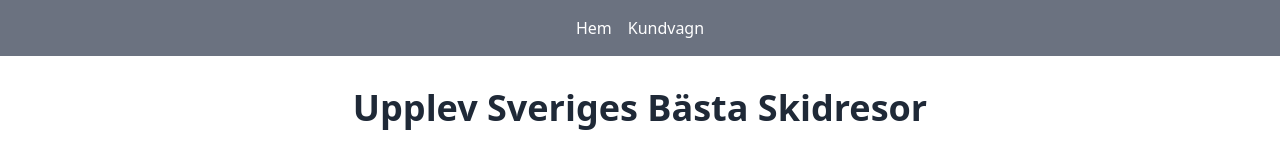
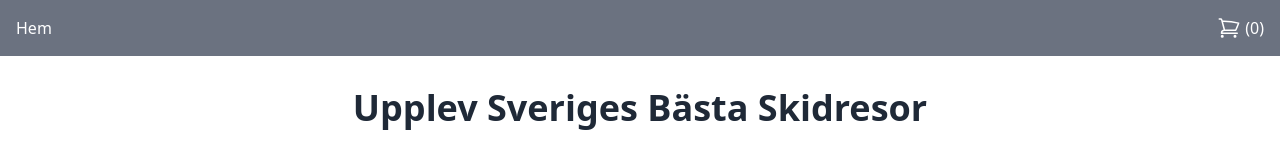
Before and after one commit to Luayasaadsson/vueG6, a Vue app: page / in a window 1280 px wide. Shown: the top 160 px of the page. Built offline with nearby package versions, Linux system fonts and the light colour scheme; the HTML template or start-up script is replaced by a standard one.

Commit message:
Add heroicons to the Cart

```diff
--- a/package.json
+++ b/package.json
@@ -13,6 +13,7 @@
     "format": "prettier --write src/"
   },
   "dependencies": {
+    "@heroicons/vue": "^2.2.0",
     "pinia": "^2.2.6",
     "pinia-plugin-persistedstate": "^4.1.3",
     "vue": "^3.5.13",
--- a/src/App.vue
+++ b/src/App.vue
@@ -1,14 +1,22 @@
 <script setup lang="ts">
 import { RouterLink, RouterView } from 'vue-router'
+import { computed } from 'vue'
+import { useDestinationStore } from '@/stores/destinationStore'
+import { ShoppingCartIcon } from '@heroicons/vue/24/outline'
+
+const destinationStore = useDestinationStore()
+const cartCount = computed(() => destinationStore.cartItemCount)
 </script>
 
 <template>
   <header class="bg-gray-500 text-white p-4">
-    <nav class="container mx-auto flex">
-      <div class="mx-auto">
-        <RouterLink to="/" class="mr-4 hover:underline">Hem</RouterLink>
-        <RouterLink to="/cart" class="hover:underline">Kundvagn</RouterLink>
-      </div>
+    <nav class="container mx-auto flex justify-between">
+      <RouterLink to="/" class="mr-4 hover:underline">Hem</RouterLink>
+
+      <RouterLink to="/cart" class="flex items-center hover:text-gray-300">
+        <ShoppingCartIcon class="h-6 w-6 text-white" />
+        <span class="ml-1">({{ cartCount }})</span>
+      </RouterLink>
     </nav>
   </header>
 
```
Also changed, not shown: 1 other file (tests, documents, lock files or other folders).
